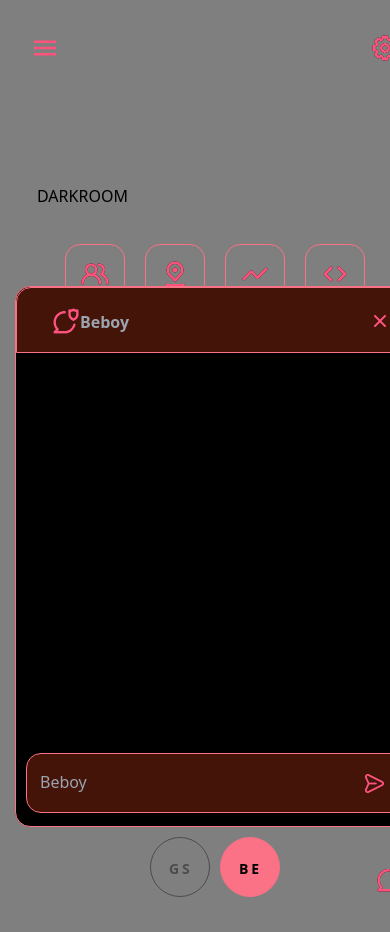
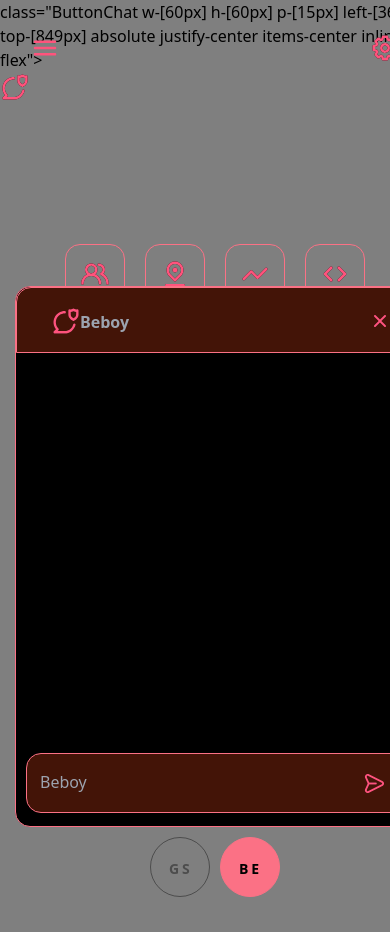
Before and after one commit to darkroom6/darkroom6, a website: page mobile.html in a window 390 px wide. Shown: the top 932 px of the page. Drawn offline with Linux system fonts and the light colour scheme.

Commit message:
Update mobile.html

```diff
--- a/mobile.html
+++ b/mobile.html
@@ -9,12 +9,6 @@
 </head>
 
 <div class="Iphone14ProMax1 w-[430px] h-[932px] relative bg-black bg-opacity-50">
-  <div class="Darkroom left-[37px] top-[184px] absolute text-center"><span
-      style="text-rose-400 text-[44px] font-medium">DARK</span><span
-      style="text-rose-400 text-[44px] font-medium">R</span><span
-      style="text-rose-400 text-[44px] font-medium tracking-wider">OO</span><span
-      style="text-rose-400 text-[44px] font-medium tracking-wide">M</span></div>
-  <div
     class="ButtonChat w-[60px] h-[60px] p-[15px] left-[360px] top-[849px] absolute justify-center items-center inline-flex">
     <div class="ChatSecureChat w-[30px] h-[30px] relative flex-col justify-start items-start flex">
       <img src="svg/chat-guad.svg" alt="">
```
